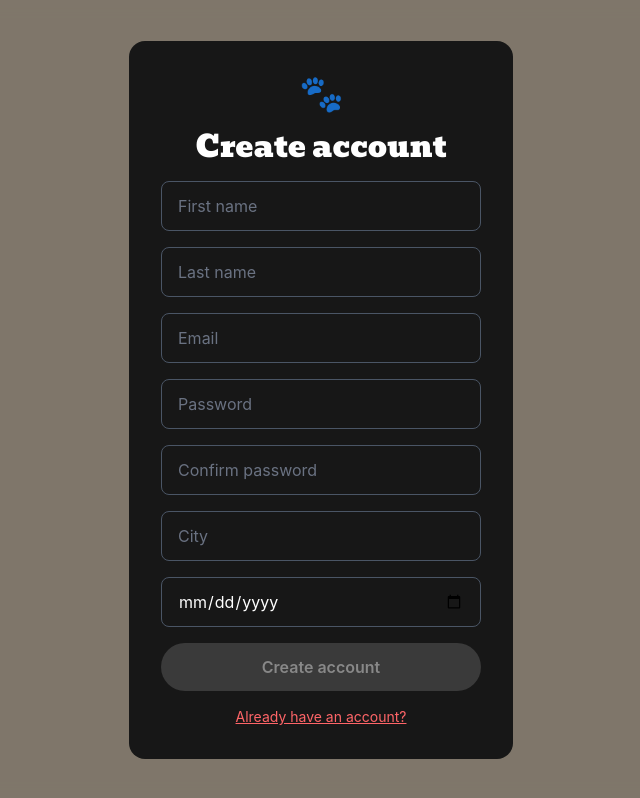
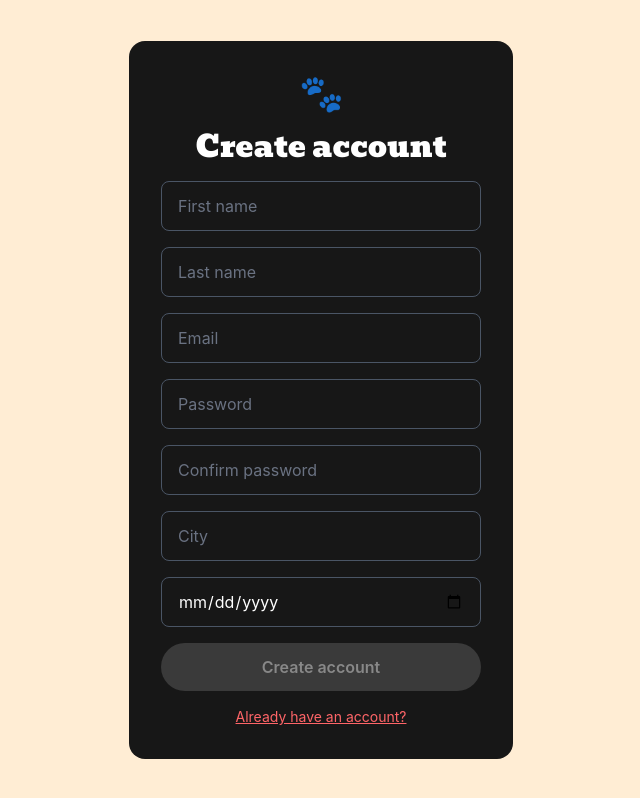
Before and after one commit to transcendance-42/P23_transcendance, a React (Vite) app in the folder frontend/: page /register in a window 1280 px wide. Shown: the whole page, without its empty margins (319-959 px from the left). Built offline with nearby package versions, Linux system fonts and the light colour scheme; no server answers.

Commit message:
mini changement pour background

```diff
--- a/frontend/src/pages/Register.jsx
+++ b/frontend/src/pages/Register.jsx
@@ -52,8 +52,7 @@ export default function Register() {
     const allFilled = Object.values(formData).every(v => v !== '')
 
     return (
-        <div className="min-h-screen bg-orange-100">
-            <Modal>
+            <Modal bg="bg-orange-100">
                 <ModalHeader title="Create account" />
                 <form onSubmit={handleSubmit} className="w-full flex flex-col gap-4">
                     <InputField placeholder="First name" value={formData.first_name} onChange={handleChange('first_name')} />
@@ -75,6 +74,5 @@ export default function Register() {
                     Already have an account?
                 </p>
             </Modal>
-        </div>
     )
 }
```
